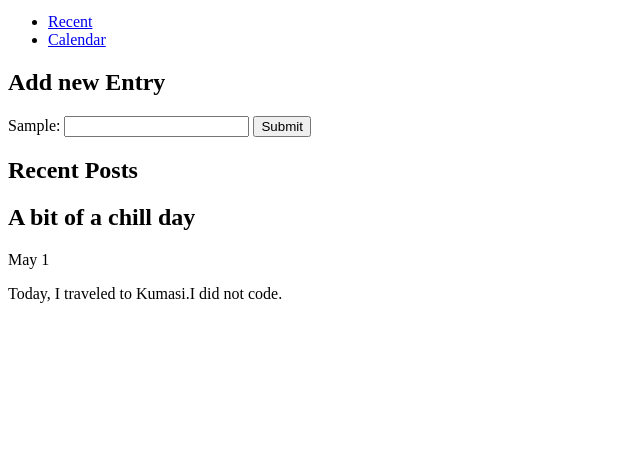
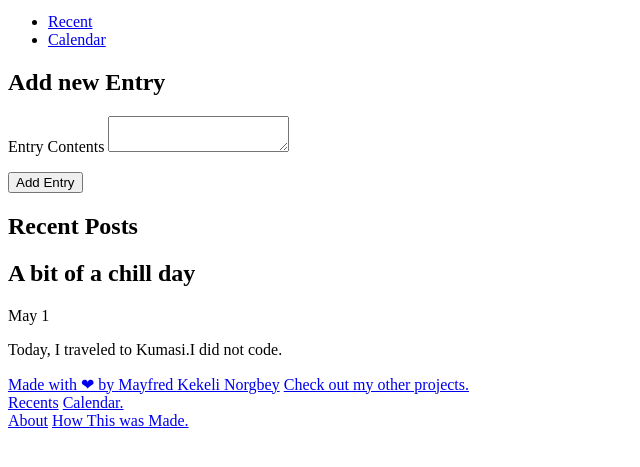
Before and after one commit to kekubezos/microblog-frontend, a plain HTML site: page index.html in a window 1280 px wide. Shown: the part 67-534 px from the top of the page, without its empty margins (0-640 px from the left). Drawn offline with Linux system fonts and the light colour scheme.

Commit message:
Added footer items and completed HTML Structure of the blog

```diff
--- a/index.html
+++ b/index.html
@@ -20,9 +20,12 @@
         <section>
             <h1>Add new Entry</h1>
             <form action="/entry" method="post">
-                <label for="sample-field">Sample:</label>
-                <input type="text" name="sample" id="sample-field">
-                <button type="submit">Submit</button>
+                <p class="form__input">
+                    <label for="entry">Entry Contents</label>
+                    <textarea name="content" id="entry"></textarea>
+                </p>
+
+                <button type="submit">Add Entry</button>
 
             </form>
 
@@ -42,8 +45,25 @@
 
     </main>
 
-    <footer>
+    <footer class="footer">
+        <div class="footer__content">
+            <section class="left">
+                <a href="#" class="footer__item">Made with ❤ by Mayfred Kekeli Norgbey</a>
+                <a href="#" class="footer__item">Check out my other projects.</a>
+            </section>
 
+            <section class="right">
+                <div class="footer__column">
+                    <a href="#" class="footer__item">Recents</a>
+                    <a href="#" class="footer__item">Calendar.</a>
+                </div>
+
+                <div class="footer__column">
+                    <a href="#" class="footer__item">About</a>
+                    <a href="#" class="footer__item">How This was Made.</a>
+                </div>
+            </section>
+        </div>
     </footer>
 </body>
 </html>
```
